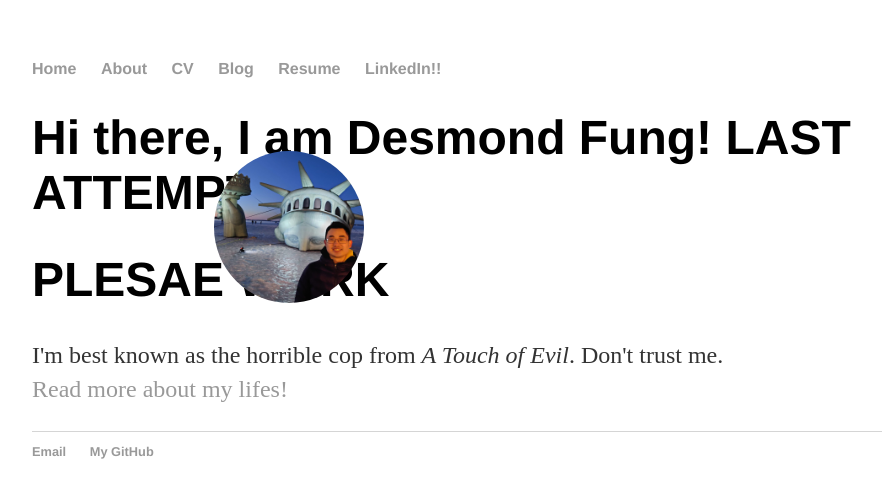
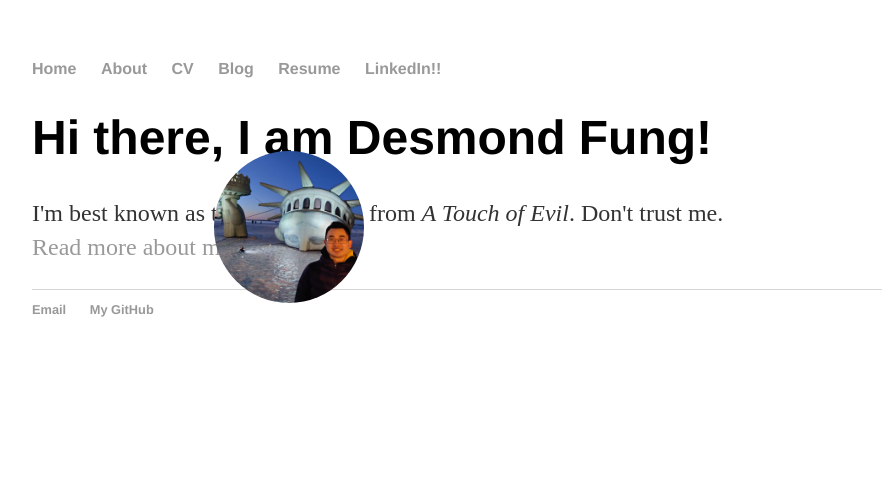
Before and after one commit to ddhangdd/ddhangdd.github.io, a Jekyll site: the page built from index.html, in a window 1280 px wide. Shown: the top 498 px of the page, without its empty margins (160-1042 px from the left). Built offline with Jekyll 4.4.1, drawn with Linux system fonts in a browser that asks for light colours.

Commit message:
Update index.html

```diff
--- a/index.html
+++ b/index.html
@@ -4,8 +4,8 @@ title: Welcome
 ---
 
 		<div class="blurb">
-			<h1>Hi there, I am Desmond Fung! LAST ATTEMPT</h1>
-			<h1>PLESAE WORK</h1>
+			<h1>Hi there, I am Desmond Fung!</h1>
+
 			<p>I'm best known as the horrible cop from <em>A Touch of Evil</em>. Don't trust me.<br>
 
 			<a href="/about">Read more about my lifes!</a></p>
```
